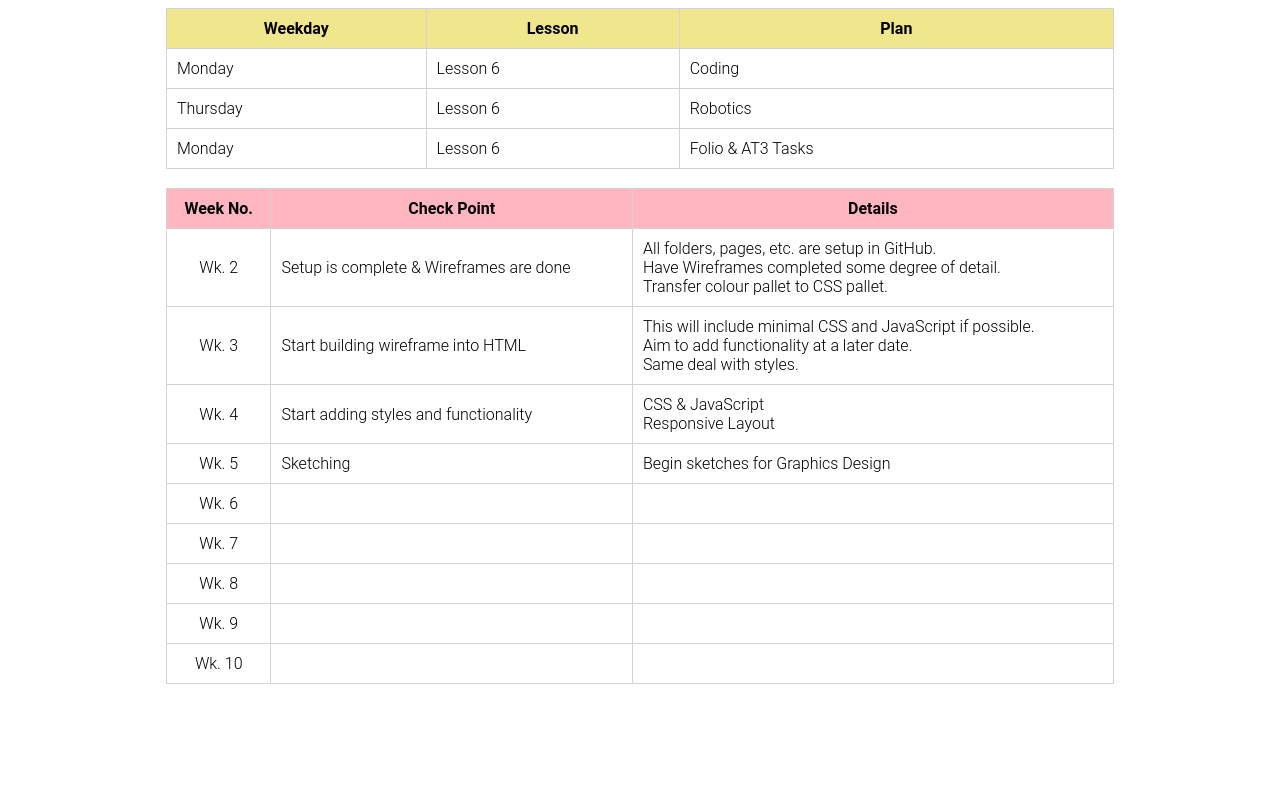
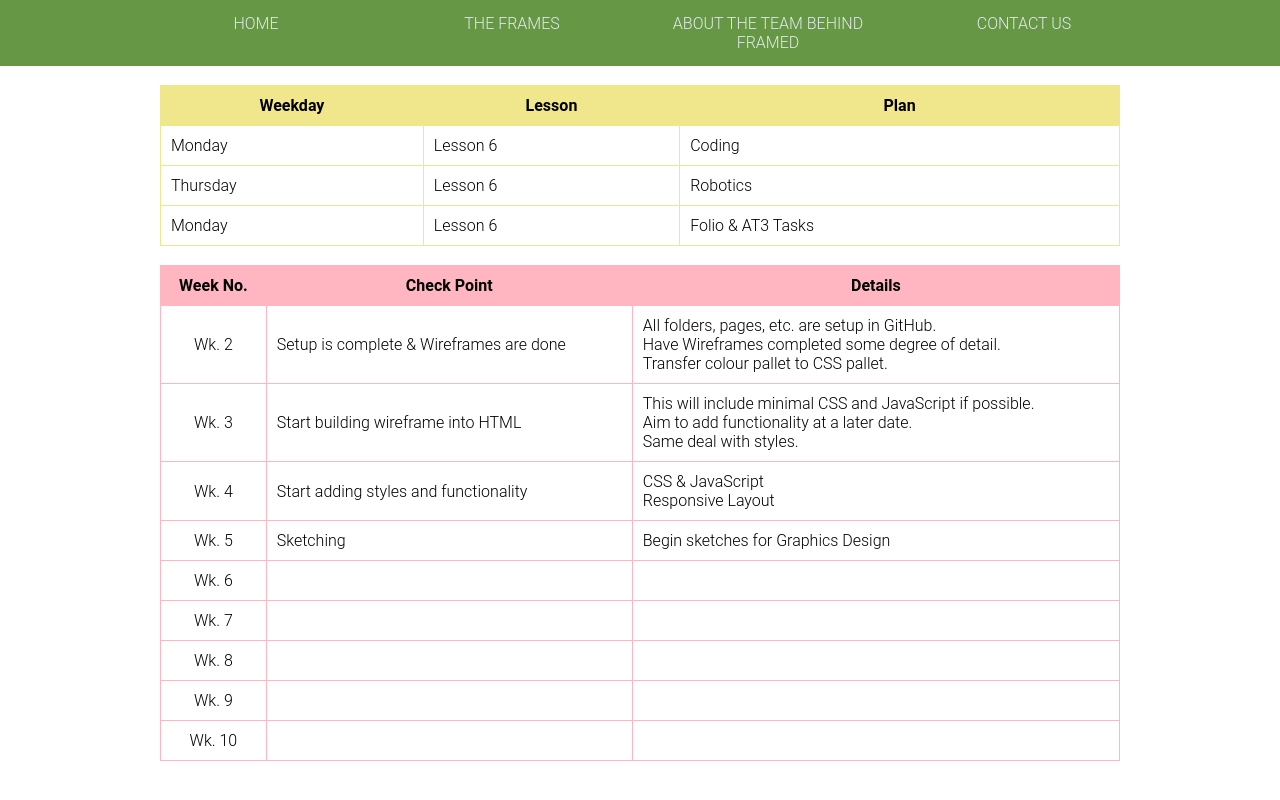
Before and after one commit to fez-susie/Framed, a plain HTML site: page index.html in a window 1280 px wide. Drawn offline with Linux system fonts and the light colour scheme.

Commit message:
Navi
From AT1 SAT2

```diff
--- a/index.html
+++ b/index.html
@@ -12,9 +12,16 @@
     <link rel="stylesheet" href="https://fonts.googleapis.com/css?family=Dancing Script">
 </head>
 <body>
+    <div class="navi">
+        <a href="index.html">Home</a>
+        <a href="product.html">The Frames</a>
+        <a href="about.html">About the team behind Framed</a>
+        <a href="contact.html">Contact Us</a>
+    </div>
+    <br>
     <!--Temp Timeline-->
     <div class="centre">
-        <table>
+        <table class="khaki">
             <tr>
                 <th style="background-color: khaki;">Weekday</th>
                 <th style="background-color: khaki;">Lesson</th>
@@ -39,7 +46,7 @@
     </div>
     <br>
     <div class="centre">
-        <table>
+        <table class="pink">
             <tr>
                 <th style="background-color:lightpink;">Week No.</th>
                 <th style="background-color: lightpink;">Check Point</th>
--- a/styles.css
+++ b/styles.css
@@ -1,7 +1,11 @@
+* {
+    box-sizing: border-box;
+}
 body{
     font-family: roboto;
     font-size:medium;
     font-weight: 300;
+    margin: 0;
 }
 table,th,td{
     border: 1px solid lightgray;
@@ -18,3 +22,47 @@ table{
     display: flex;
     justify-content: center;
 }
+.pink th, .pink td{
+    border-color: lightpink;
+}
+.khaki th, .khaki td{
+    border-color: khaki;
+}
+
+/*Navi*/
+.navi{
+    background-color: rgb(102, 151, 68);
+    display:flex;
+    overflow: hidden;
+    justify-content: center;
+}
+.navi a{
+    color: rgb(227, 233, 240);
+    text-transform: uppercase;
+    text-align: center;
+    width: 20%;
+    padding-top: 14px;
+    padding-bottom: 14px;
+    text-decoration: none;
+    font-size: 100%;
+}
+.navi a:hover{
+    background-color: rgb(227, 233, 240);
+    color: rgb(82, 126, 62);
+}
+.navi a.active{
+    background-color: rgb(82, 126, 62);
+    color: rgb(227, 233, 240);
+}
+
+/*Media Screens*/
+@media(max-width:800px){
+    body{
+        font-size: 80%;
+    }
+}
+@media(max-width:600px){
+    body{
+        font-size: 70%;
+    }
+}
```
Also changed, not shown: about.html (+6 -1 lines), contact.html (+6 -1 lines), product.html (+6 -1 lines).
